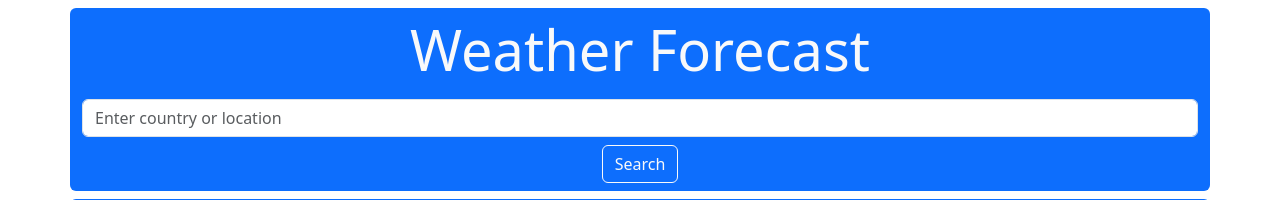
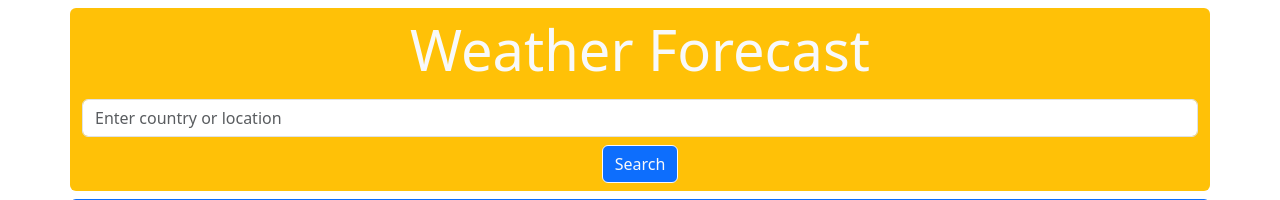
Before and after one commit to amihaiba/forecast-api, a Flask app: template gunicorn/templates/test.html in a window 1280 px wide. Shown: the top 200 px of the page. Run offline with Flask 2, Linux system fonts and the light colour scheme; the template is opened without the code that fills it, so the values that code supplies are empty.

Commit message:
changed test.html background

```diff
--- a/gunicorn/templates/test.html
+++ b/gunicorn/templates/test.html
@@ -8,7 +8,7 @@
 </head>
 <body>
 
-<div class="container bg-primary rounded mt-2 mb-2 pb-2 text-center">
+<div class="container bg-warning rounded mt-2 mb-2 pb-2 text-center">
   <div class="row">
     <p class="display-4 text-light pt-2">Weather Forecast</p>
     <form class="form-inline" action="POST">
```
